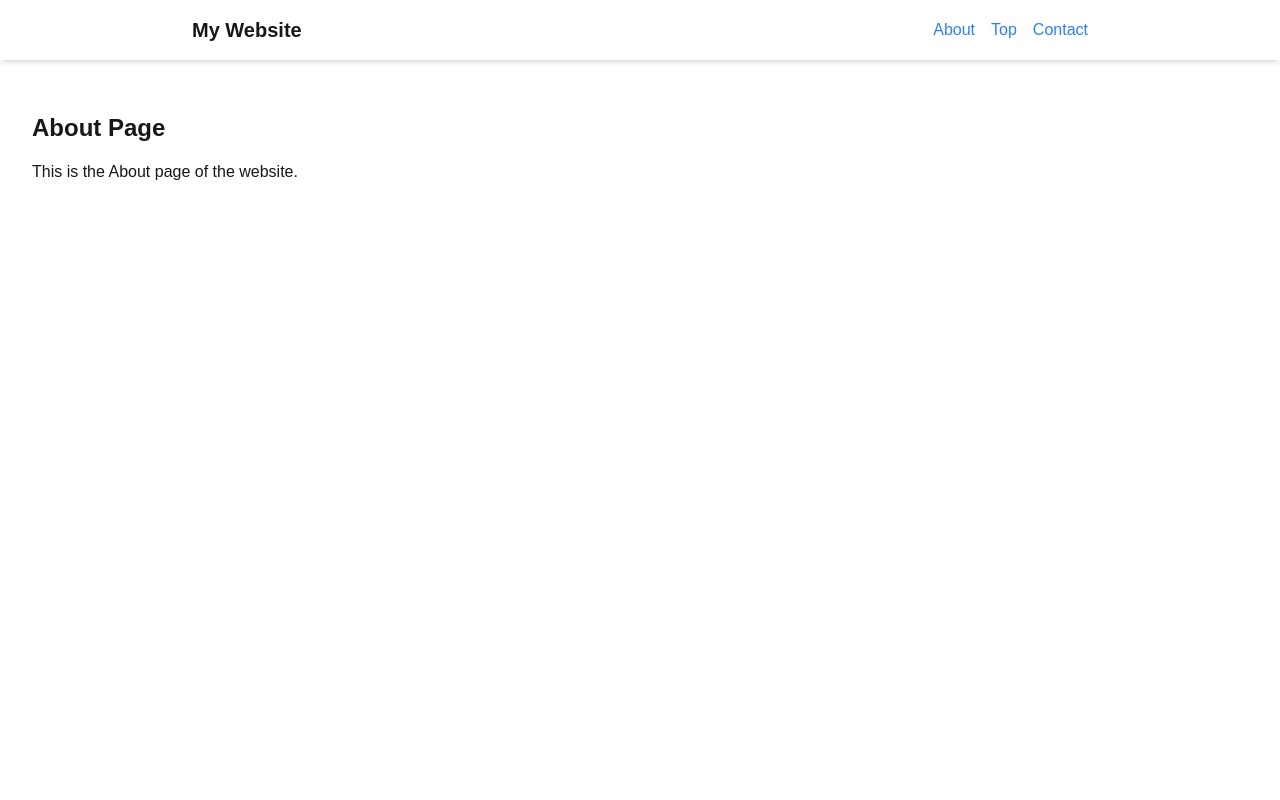
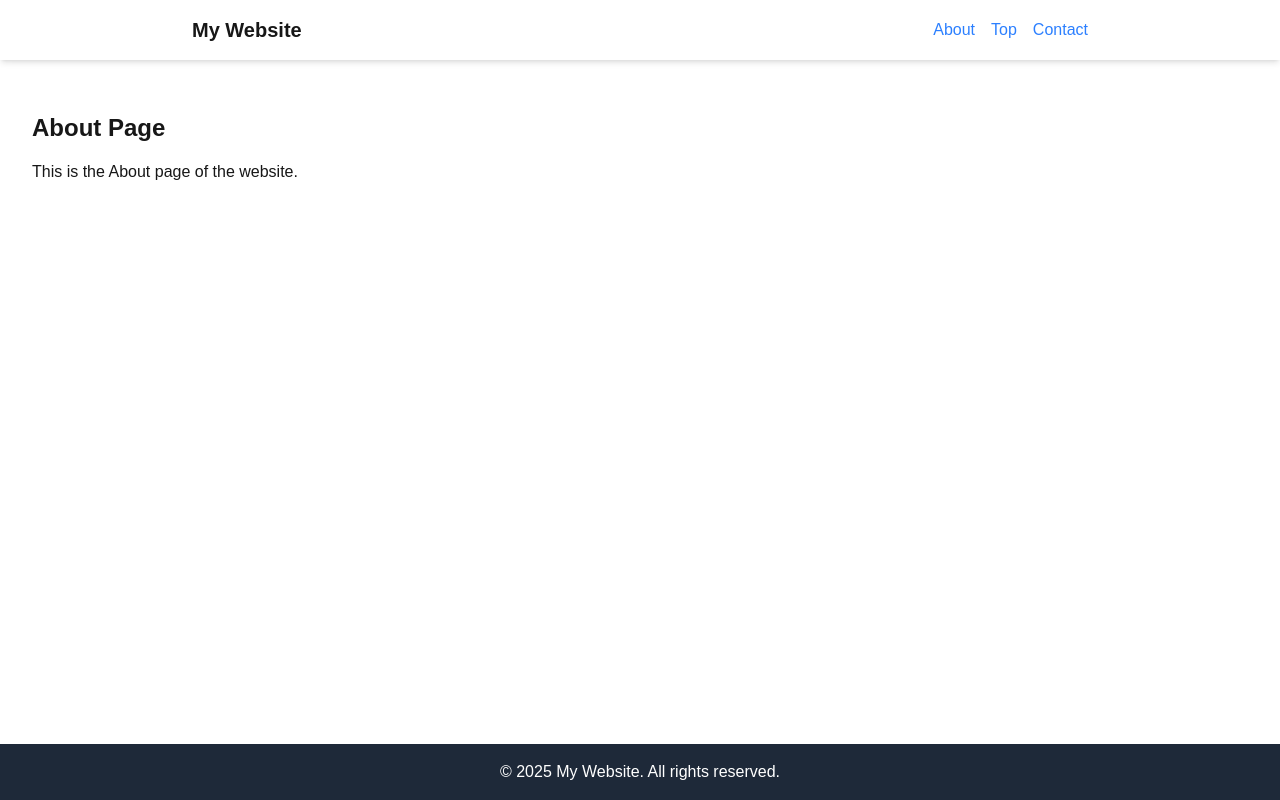
Before and after one commit to OkamotoRyotaro/NextJS, a Next.js app in the folder website/: page /about in a window 1280 px wide. Built offline with nearby package versions, Linux system fonts and the light colour scheme.

Commit message:
add footer

```diff
--- a/website/src/app/about/page.tsx
+++ b/website/src/app/about/page.tsx
@@ -2,7 +2,9 @@ export default function About() {
   return (
     <div className="p-8">
       <h1 className="text-2xl font-bold">About Page</h1>
-      <p className="mt-4">This is the About page of the website.</p>
+      <p className="mt-4">
+        This is the About page of the website.
+      </p>
     </div>
   );
 }
--- a/website/src/app/layout.tsx
+++ b/website/src/app/layout.tsx
@@ -25,7 +25,7 @@ export default function RootLayout({
 }>) {
   return (
     <html lang="en">
-      <body>
+      <body className="flex flex-col min-h-screen">
         {/* 固定ヘッダー */}
         <header className="fixed top-0 left-0 w-full bg-white shadow-md p-4 z-10">
           <nav className="flex justify-between items-center max-w-4xl mx-auto">
@@ -45,7 +45,10 @@ export default function RootLayout({
         </header>
 
         {/* ページごとのコンテンツ */}
-        <main className="mt-20">{children}</main>
+        <main className="flex-grow mt-20">{children}</main>
+        <footer className="bg-gray-800 text-white text-center p-4">
+          <p>&copy; 2025 My Website. All rights reserved.</p>
+        </footer>
       </body>
     </html>
   );
```
